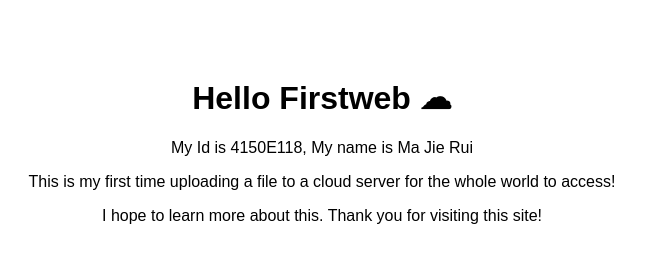
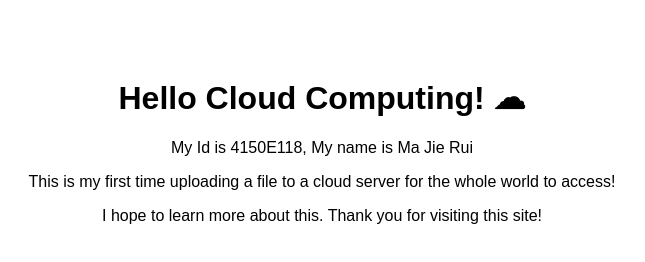
Before and after one commit to Jarred-Lajara/Firstweb, a plain HTML site: page index.html in a window 1280 px wide. Shown: the whole page, without its empty margins (318-963 px from the left). Drawn offline with Linux system fonts and the light colour scheme.

Commit message:
Update header text to 'Hello Cloud Computing!'

```diff
--- a/index.html
+++ b/index.html
@@ -4,7 +4,7 @@
   <title>FirstWeb</title>
 <head>
 <body style="text-align:center; padding-top:50px; font-family:sans-serif;">
-    <h1>Hello Firstweb ☁</h1>
+    <h1>Hello Cloud Computing! ☁</h1>
     <p>My Id is 4150E118, My name is Ma Jie Rui</p>
     <p>This is my first time uploading a file to a cloud server for the whole world to access!</p>
     <p>I hope to learn more about this. Thank you for visiting this site!</p>
```
